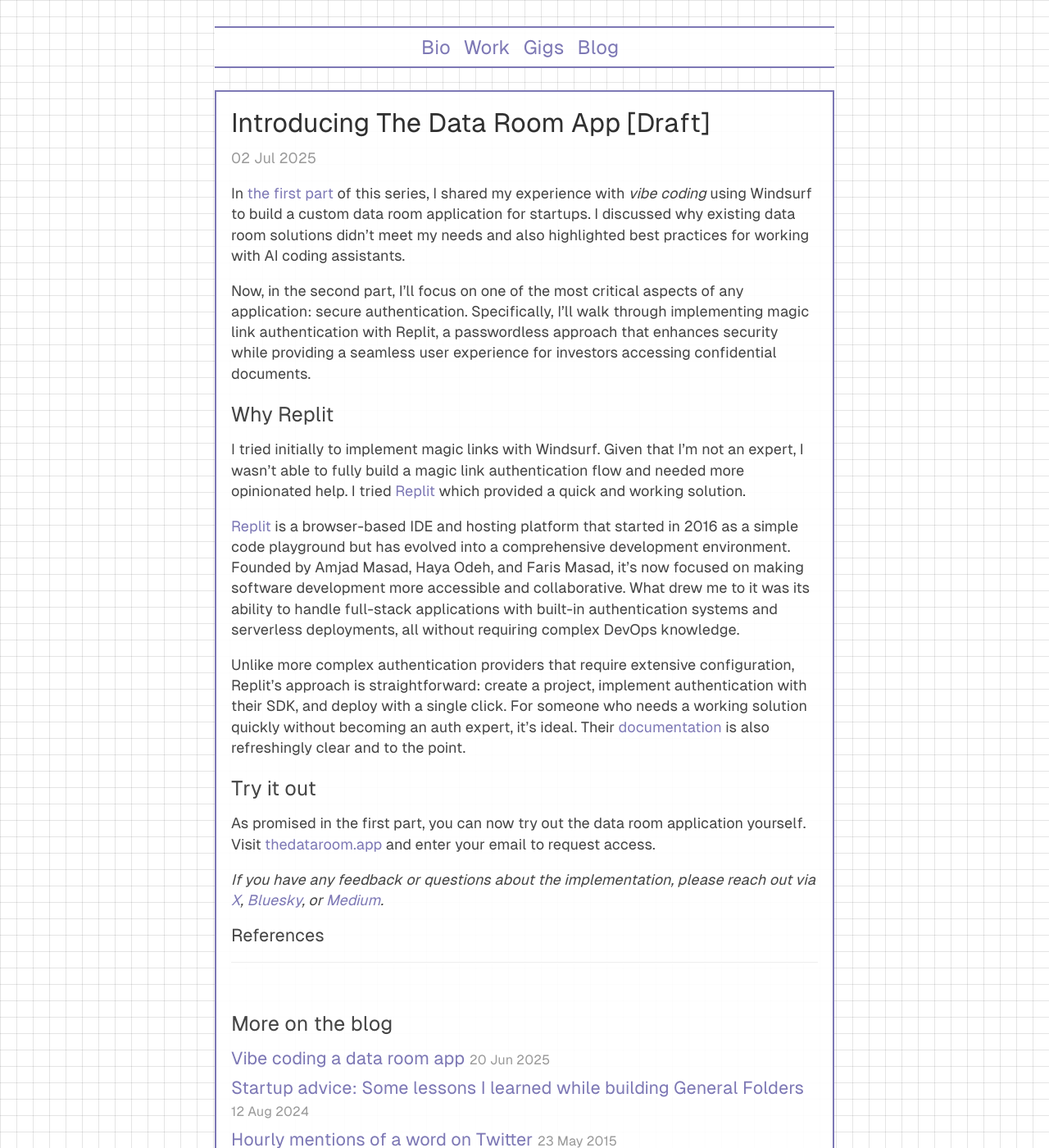
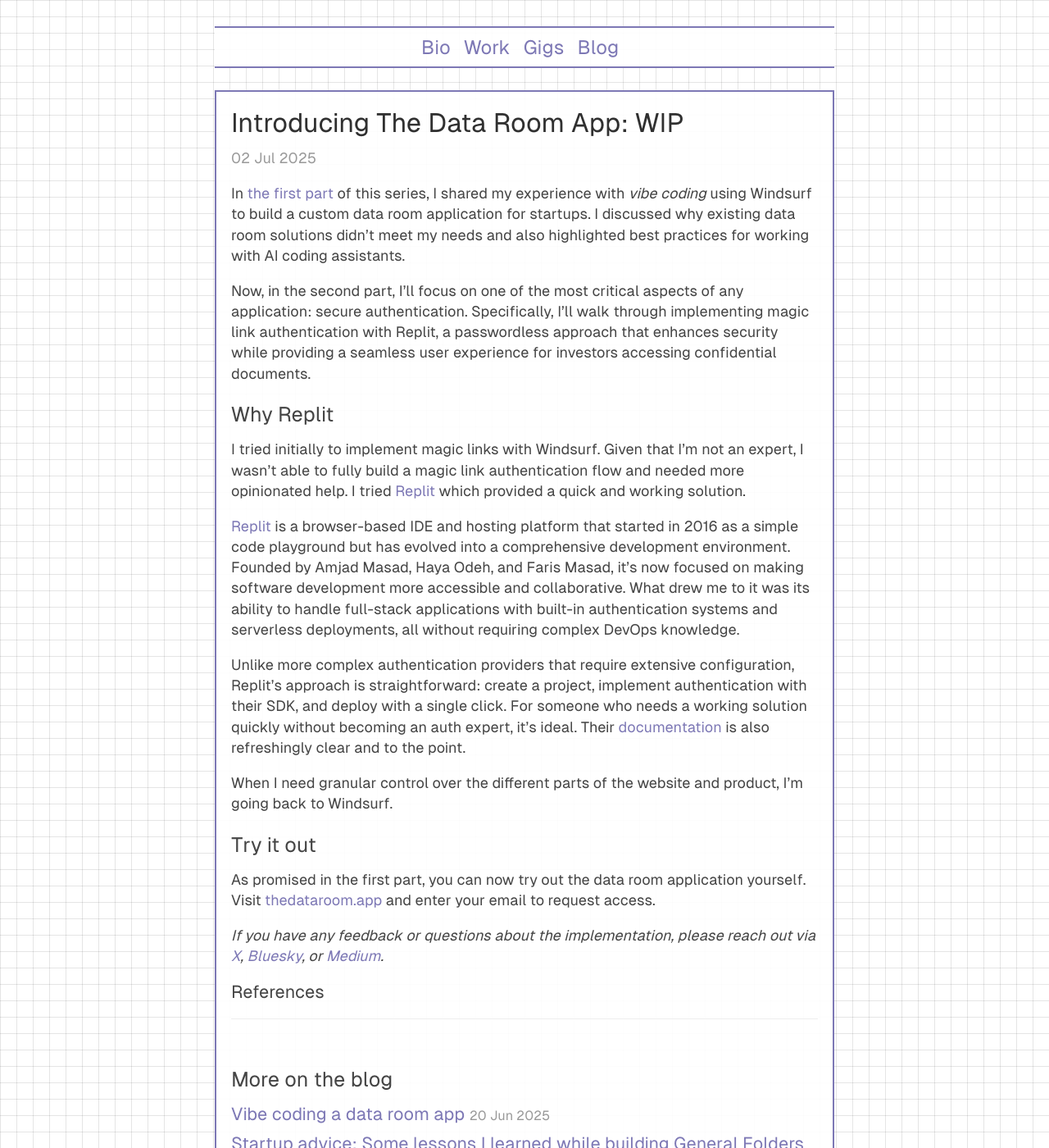
Before and after one commit to djpardis/djpardis.github.io, a Jekyll site: the page built from _posts/2025-07-02-introducing-the-data-room-app.md, in a window 1280 px wide and 1400 px high. Shown: the whole window at 82% size. Built offline with Jekyll 4.4.1, drawn with Linux system fonts in a browser that asks for light colours.

Commit message:
Fix build issues: update Gemfile for GitHub Pages compatibility and fix post title format

```diff
--- a/_posts/2025-07-02-introducing-the-data-room-app.md
+++ b/_posts/2025-07-02-introducing-the-data-room-app.md
@@ -1,6 +1,6 @@
 ---
 layout: post
-title: 'Introducing The Data Room App [Draft]'
+title: 'Introducing The Data Room App: WIP'
 description: 'Implementing magic link authentication for a secure investor data room'
 keywords: data room, startup, investors, web app, vibe coding, user experience, next.js, mongodb, authentication, magic link, replit
 image: /files/pics/profile_pic.jpg
@@ -9,12 +9,12 @@
   changefreq: yearly
   lastmod: 2025-07-02
 og:
-  title: "Introducing The Data Room App [Draft] - Pardis Noorzad"
+  title: "Introducing The Data Room App: WIP - Pardis Noorzad"
   description: "Implementing magic link authentication for a secure investor data room"
   type: article
 twitter:
   card: summary_large_image
-  title: "Introducing The Data Room App [Draft] - Pardis Noorzad"
+  title: "Introducing The Data Room App: WIP - Pardis Noorzad"
   description: "Implementing magic link authentication for a secure investor data room"
 ---
 
@@ -45,6 +32,8 @@
 
 Unlike more complex authentication providers that require extensive configuration, Replit's approach is straightforward: create a project, implement authentication with their SDK, and deploy with a single click. For someone who needs a working solution quickly without becoming an auth expert, it's ideal. Their [documentation](https://docs.replit.com){:target="_blank"} is also refreshingly clear and to the point.
 
+When I need granular control over the different parts of the website and product, I'm going back to Windsurf.
+
 
 ## Try it out
 
```
Also changed, not shown: other parts of _posts/2025-07-02-introducing-the-data-room-app.md (+0 -13 lines), Gemfile (+5 -9 lines), blog.md (+1 -1 lines).
